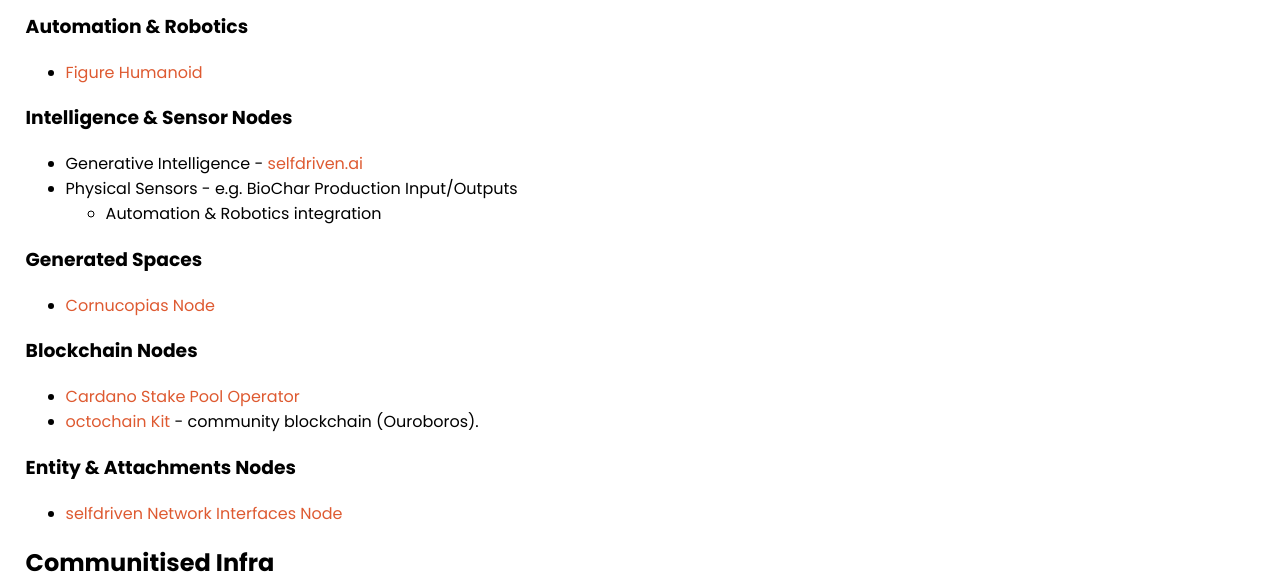
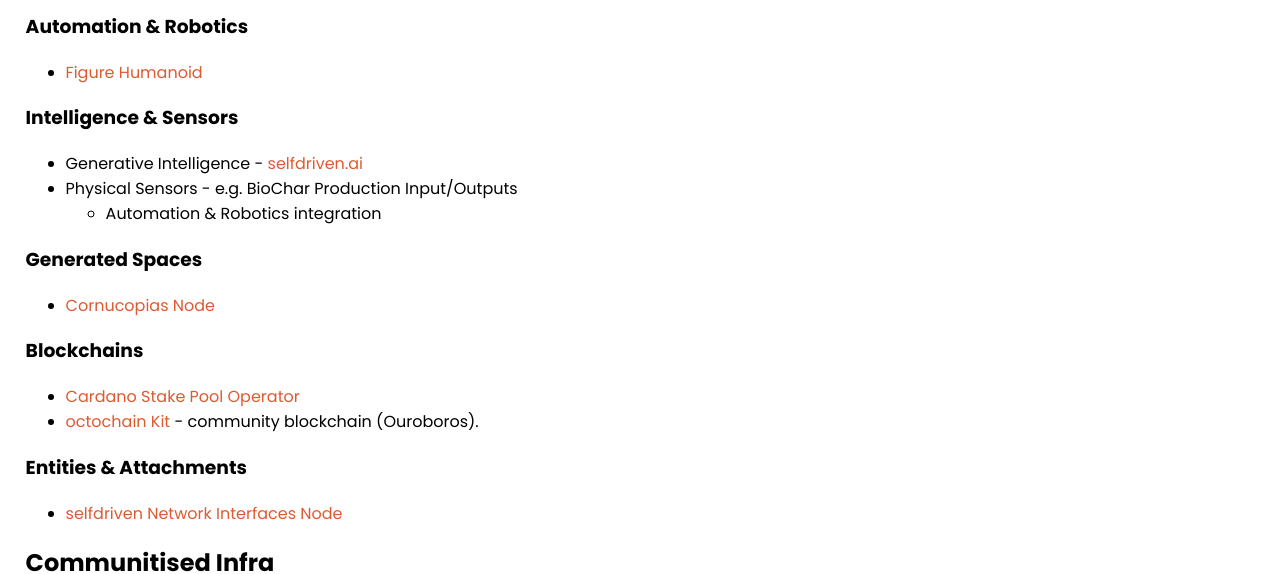
Before and after one commit to selfdriven-foundation/selfdriven-network, a Jekyll site: the page built from docs/pages/infra-interface.md, in a window 1280 px wide. Shown: the part 333-907 px from the top of the page. Built offline with Jekyll 4.4.1, drawn with Linux system fonts in a browser that asks for light colours.

Commit message:
Update infra-interface.md

```diff
--- a/docs/pages/infra-interface.md
+++ b/docs/pages/infra-interface.md
@@ -15,7 +15,7 @@ permalink: /infra-interface/
 ### Automation & Robotics
    - [Figure Humanoid](https://youtube.com/@figureai)
 
-### Intelligence & Sensor Nodes
+### Intelligence & Sensors
    - Generative Intelligence - [selfdriven.ai](https://www.selfdriven.ai/tech/)
    - Physical Sensors - e.g. BioChar Production Input/Outputs
       - Automation & Robotics integration
@@ -23,14 +23,12 @@ permalink: /infra-interface/
 ### Generated Spaces
    - [Cornucopias Node](https://copiwiki.cornucopias.io/the-company/technology/copi-nodes/copi-file-node)
 
-### Blockchain Nodes
+### Blockchains
    - [Cardano Stake Pool Operator](https://cardano.org/stake-pool-operation/)
    - [octochain Kit](https://octomics.io/octochain-kit) - community blockchain (Ouroboros).
 
-### Entity & Attachments Nodes
+### Entities & Attachments
    - [selfdriven Network Interfaces Node](/interfaces-node/)
-
-
 
 ## Communitised Infra
 The selfdriven Network, in collaboration with [selfdriven Services](https://selfdriven.services), supports communitised infrastructure - education, resources & participation.
```
